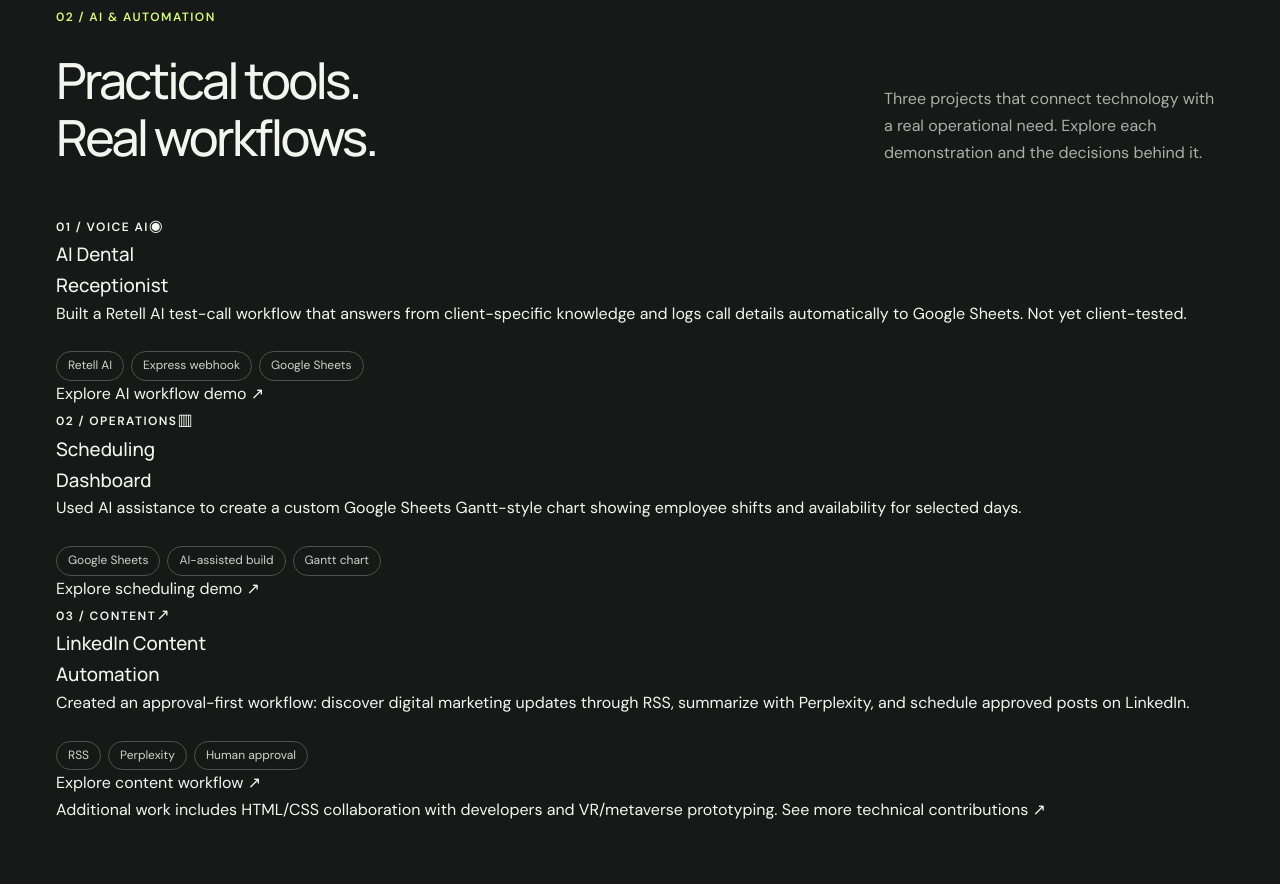
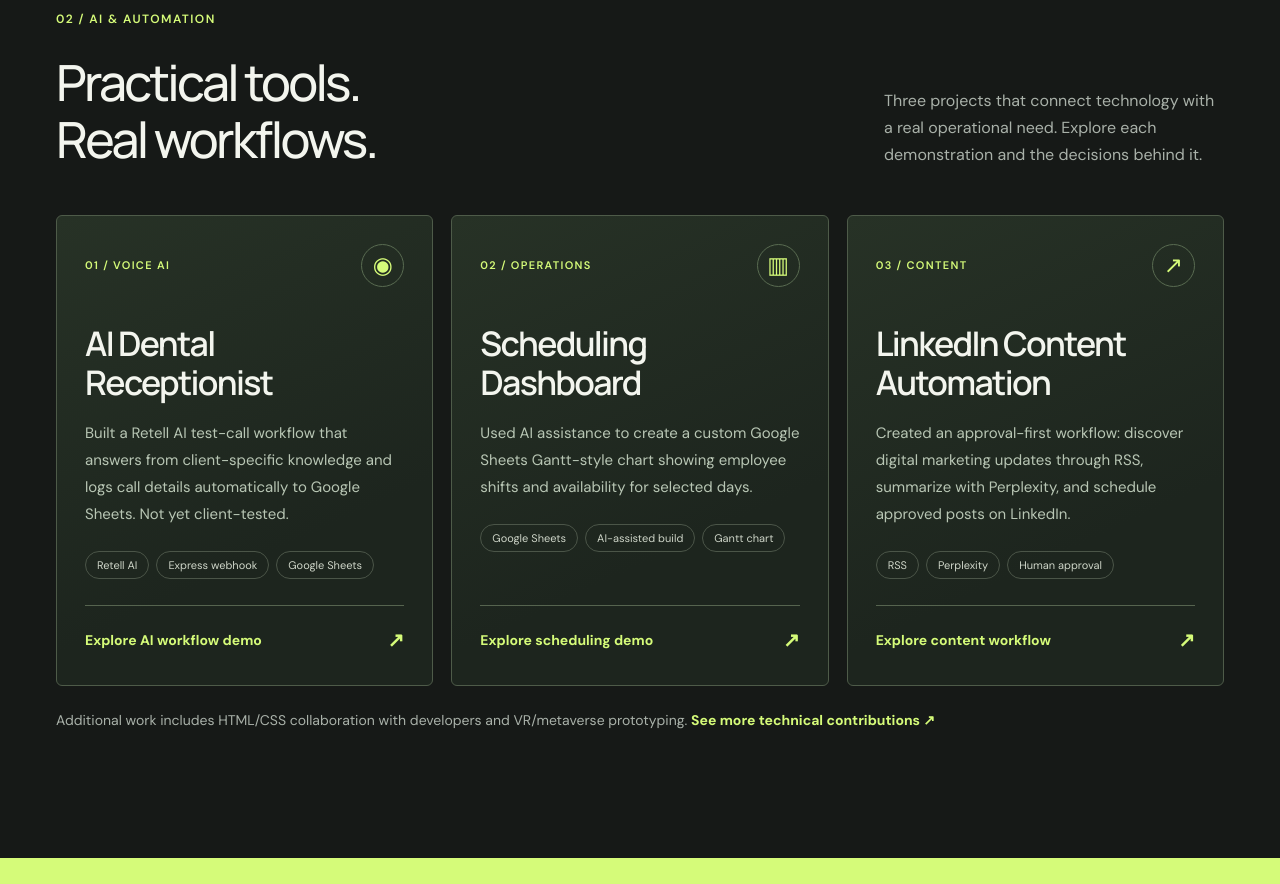
Before and after one commit to dnitesh08-code/dnitesh08-code, a plain HTML site: page docs/index.html in a window 1280 px wide. Shown: the part 3516-4400 px from the top of the page. Drawn offline with Linux system fonts and the light colour scheme.

Commit message:
Style the homepage project directory and deep-link cards responsively

```diff
--- a/docs/work-in-practice.css
+++ b/docs/work-in-practice.css
@@ -237,3 +237,30 @@
 .home-feature-links a{display:inline-flex;align-items:center;color:var(--accent);font-weight:650;font-size:14px;line-height:1.6;border-bottom:1px solid transparent;text-underline-offset:5px;transition:border-color .2s}
 .home-feature-links a:hover,.home-feature-links a:focus-visible{border-color:var(--accent)}
 @media(max-width:720px){.home-feature-links{gap:10px 18px}.home-feature-links a{font-size:13px}}
+
+/* Homepage directory: every featured project is visible and links to its deep dive. */
+.client-links{display:flex;flex-direction:column;gap:8px;margin-top:auto;padding-top:23px}
+.client-card .client-links .case-link{margin-top:0;padding-top:13px}
+.client-links .client-live-link{font-weight:600;font-size:13px;color:#314237;align-self:flex-start;text-decoration:underline;text-decoration-color:transparent;text-underline-offset:4px}
+.client-links .client-live-link:hover,.client-links .client-live-link:focus-visible{text-decoration-color:currentColor}
+.automation-overview{padding-top:95px;padding-bottom:35px;scroll-margin-top:35px}
+.automation-overview .section-heading .eyebrow{color:var(--accent)}
+.automation-cards{display:grid;grid-template-columns:repeat(3,minmax(0,1fr));gap:18px}
+.automation-card{display:flex;flex-direction:column;min-height:430px;padding:28px;border:1px solid #4e5b49;border-radius:6px;background:linear-gradient(155deg,#273226,#1d251e 68%);transition:transform .2s,border-color .2s}
+.automation-card:hover{transform:translateY(-3px);border-color:#8aa96b}
+.automation-card-top{display:flex;align-items:center;justify-content:space-between;gap:16px}
+.automation-card-top .eyebrow{color:var(--accent);font-size:11px}
+.automation-icon{display:grid;place-items:center;width:43px;height:43px;border:1px solid #596b51;border-radius:50%;font-size:23px;color:var(--accent);font-family:var(--display)}
+.automation-card h3{font-size:clamp(27px,2.65vw,38px);line-height:1.15;letter-spacing:-.05em;margin:37px 0 18px;font-weight:600}
+.automation-card>p{font-size:15px;color:#b8c6b4;line-height:1.8;max-width:410px}
+.automation-card .tags{margin:23px 0 26px}
+.automation-card .tags span{font-size:11px}
+.automation-card-link{display:flex;align-items:center;justify-content:space-between;gap:14px;margin-top:auto;padding-top:18px;border-top:1px solid #56644f;color:var(--accent);font-size:14px;font-weight:700}
+.automation-card-link:hover{text-decoration:underline;text-underline-offset:5px}
+.automation-card-link span{font-size:20px}
+.automation-footnote{font-size:14px;line-height:1.7;color:var(--muted);margin:23px 0 0}
+.automation-footnote a{color:var(--accent);border-bottom:1px solid transparent;font-weight:650}
+.automation-footnote a:hover{border-bottom-color:var(--accent)}
+@media(max-width:1000px){.automation-cards{grid-template-columns:repeat(2,minmax(0,1fr))}.automation-card{min-height:390px}}
+@media(max-width:720px){.automation-overview{padding-top:65px}.automation-cards{grid-template-columns:1fr;gap:13px}.automation-card{min-height:unset;padding:24px}.automation-card h3{margin:24px 0 15px;font-size:29px}.automation-card .tags{margin:18px 0 28px}.client-links{padding-top:20px}}
+@media(prefers-reduced-motion:reduce){.automation-card{transition:none}}
```
